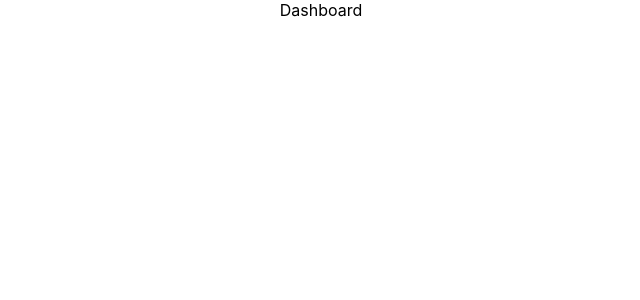
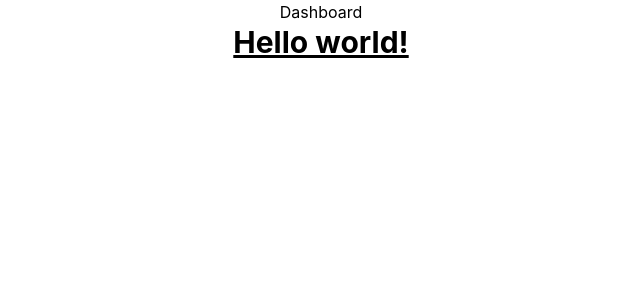
Before and after one commit to usmankiyani16/easyology-fe, a React (Create React App) app: page /dashboard in a window 1280 px wide. Shown: the top 300 px of the page, without its empty margins (319-959 px from the left). Built offline with nearby package versions, Linux system fonts and the light colour scheme.

Commit message:
tailwind added

```diff
--- a/package.json
+++ b/package.json
@@ -42,5 +42,8 @@
       "last 1 firefox version",
       "last 1 safari version"
     ]
+  },
+  "devDependencies": {
+    "tailwindcss": "^3.2.7"
   }
 }
--- a/src/components/dashboard/dashboard.tsx
+++ b/src/components/dashboard/dashboard.tsx
@@ -2,7 +2,11 @@
 
 const Dashboard = () => {
   return (
-    <div>Dashboard</div>
+    <div>Dashboard
+      <h1 className="text-3xl font-bold underline">
+        Hello world!
+      </h1>
+    </div>
   )
 }
 
--- a/src/index.css
+++ b/src/index.css
@@ -1,3 +1,6 @@
+@tailwind base;
+@tailwind components;
+@tailwind utilities;
 body {
   margin: 0;
   font-family: -apple-system, BlinkMacSystemFont, 'Segoe UI', 'Roboto', 'Oxygen',
--- /dev/null
+++ b/tailwind.config.js
@@ -0,0 +1,10 @@
+/** @type {import('tailwindcss').Config} */
+module.exports = {
+  content: [
+    "./src/**/*.{js,jsx,ts,tsx}",
+  ],
+  theme: {
+    extend: {},
+  },
+  plugins: [],
+}
```
